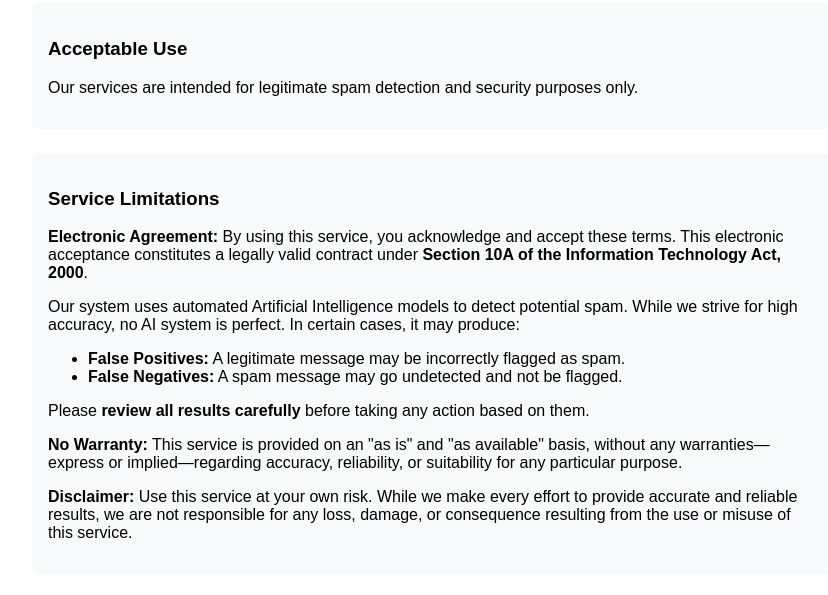
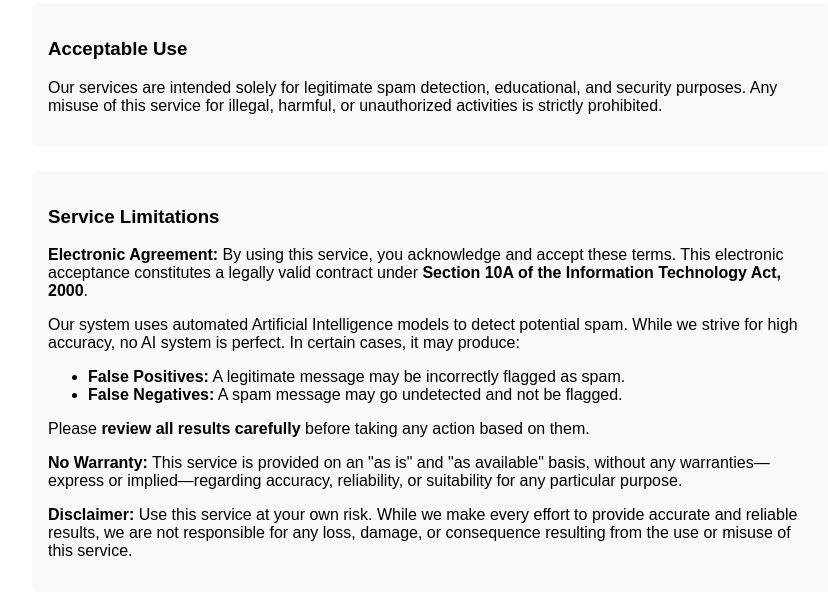
Before and after one commit to RASHMIRANJANGIRI/indiasaynotospam, a website: page terms-of-service.html in a window 1280 px wide. Shown: the part 129-724 px from the top of the page, without its empty margins (208-1036 px from the left). Drawn offline with Linux system fonts and the light colour scheme.

Commit message:
Update terms-of-service.html

```diff
--- a/terms-of-service.html
+++ b/terms-of-service.html
@@ -37,9 +37,11 @@
         <h1>Terms of Service</h1>
 
         <div class="terms-section">
-            <h3>Acceptable Use</h3>
-            <p>Our services are intended for legitimate spam detection and security purposes only.</p>
-        </div>
+  <h3>Acceptable Use</h3>
+  <p>Our services are intended solely for legitimate spam detection, educational, and security purposes.
+  Any misuse of this service for illegal, harmful, or unauthorized activities is strictly prohibited.</p>
+</div>
+
 
         <div class="terms-section">
 
```
